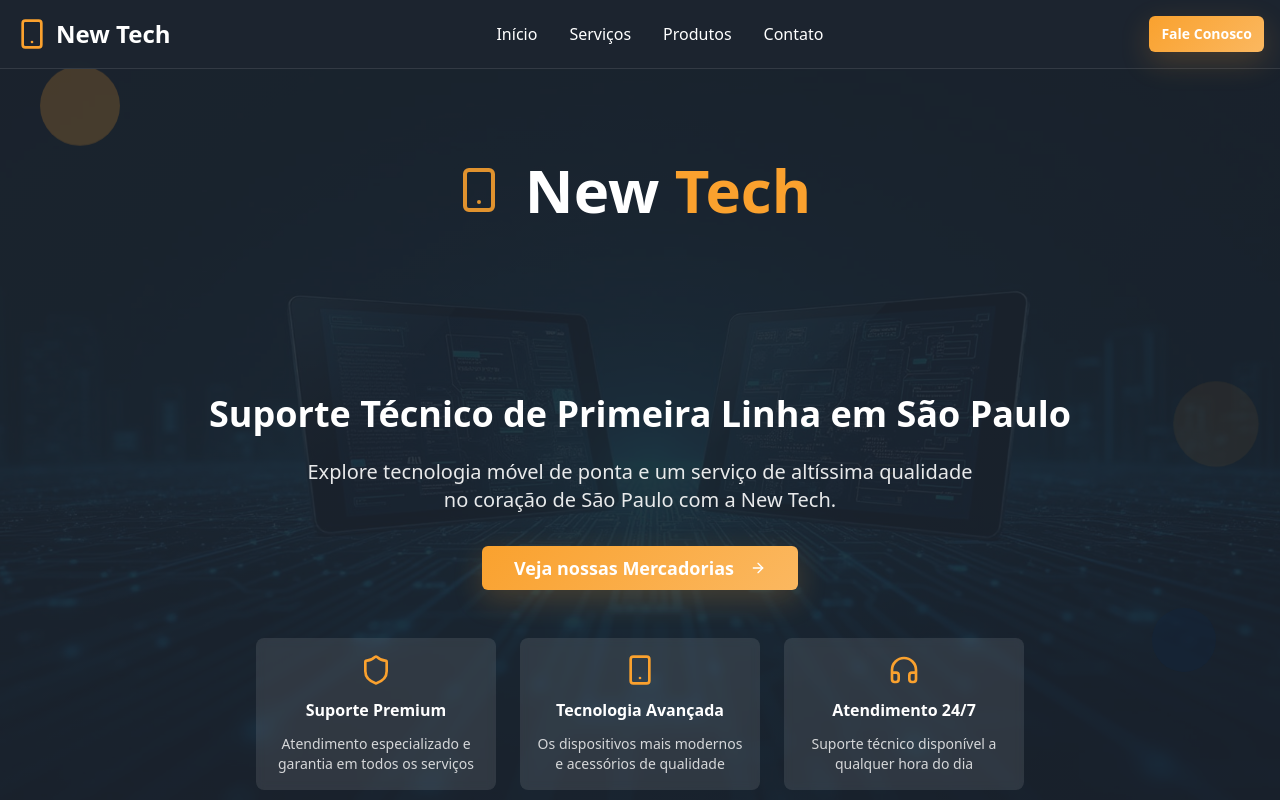
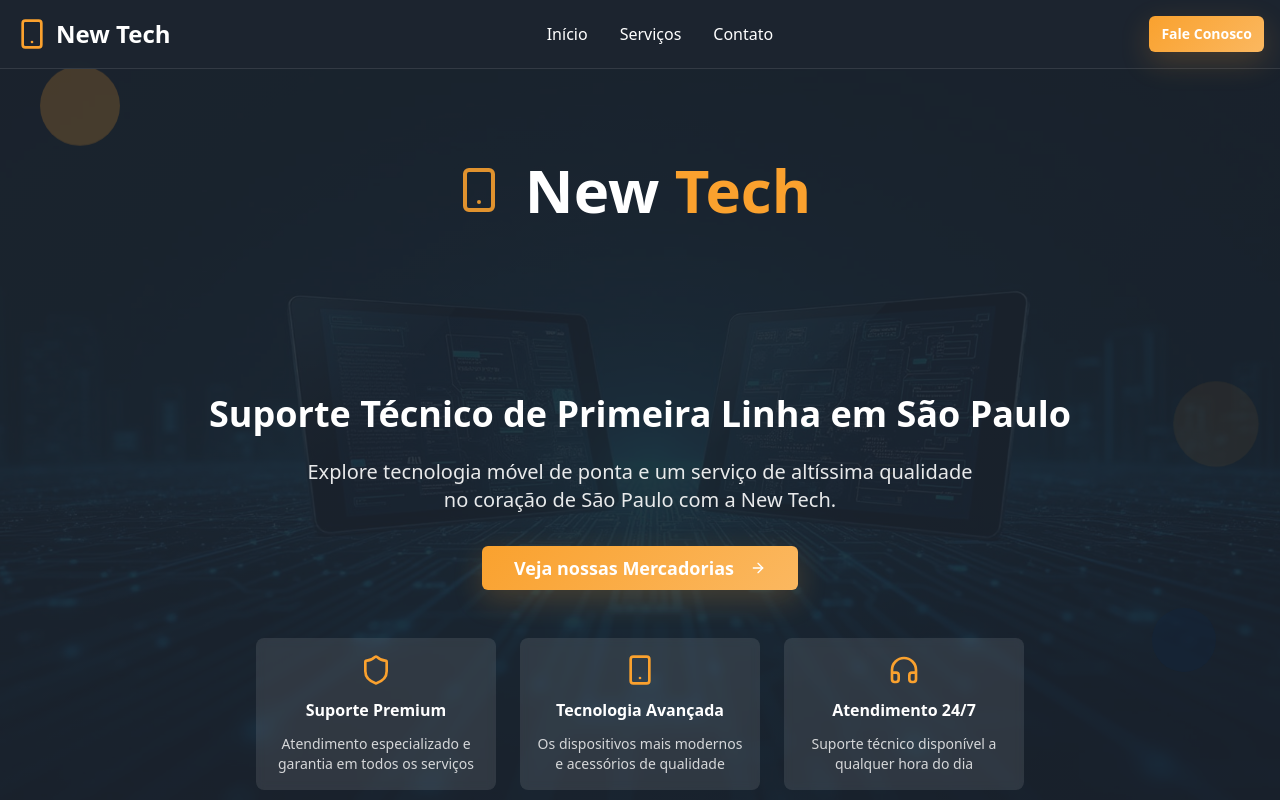
Before and after one commit to lweona/newtech, a React (Vite) app: page / in a window 1280 px wide. Shown: the top 800 px of the page. Built offline with nearby package versions, Linux system fonts and the light colour scheme.

Commit message:
Visual edit in Lovable
Edited UI in Lovable

```diff
--- a/src/components/Header.tsx
+++ b/src/components/Header.tsx
@@ -1,9 +1,7 @@
 import { Button } from "@/components/ui/button";
 import { Smartphone, Menu } from "lucide-react";
-
 const Header = () => {
-  return (
-    <header className="fixed top-0 w-full z-50 bg-hero-bg/95 backdrop-blur-sm border-b border-white/10">
+  return <header className="fixed top-0 w-full z-50 bg-hero-bg/95 backdrop-blur-sm border-b border-white/10">
       <div className="container mx-auto px-4 py-4 flex items-center justify-between">
         <div className="flex items-center gap-2">
           <Smartphone className="w-8 h-8 text-tech-orange" />
@@ -17,9 +15,7 @@ const Header = () => {
           <a href="#services" className="text-white hover:text-tech-orange transition-colors">
             Serviços
           </a>
-          <a href="#products" className="text-white hover:text-tech-orange transition-colors">
-            Produtos
-          </a>
+
           <a href="#contact" className="text-white hover:text-tech-orange transition-colors">
             Contato
           </a>
@@ -34,8 +30,6 @@ const Header = () => {
           </Button>
         </div>
       </div>
-    </header>
-  );
+    </header>;
 };
-
 export default Header;
```
